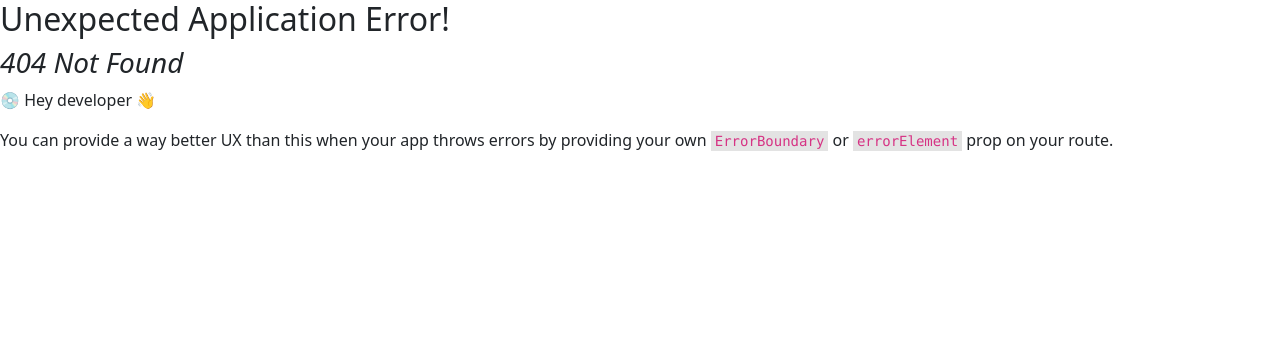
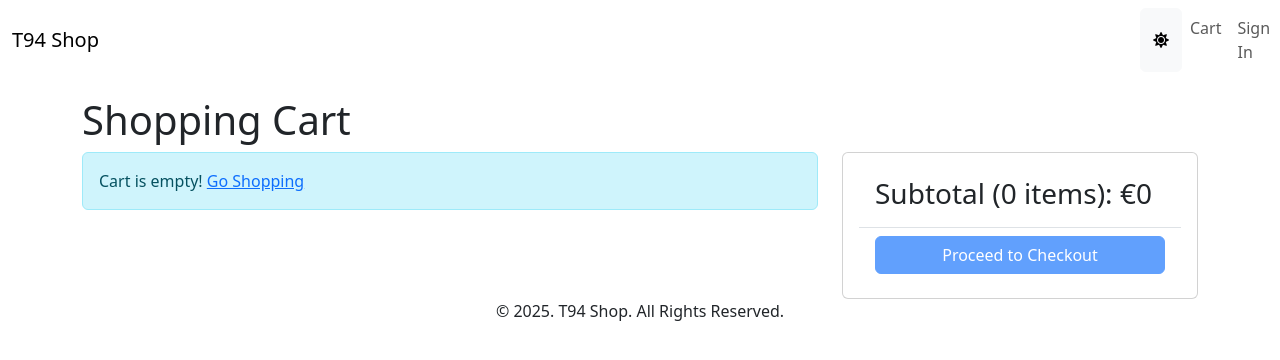
Before and after one commit to DozyXYZ/ecom_MERN, a React (Vite) app in the folder ecom_fe/: page /cart in a window 1280 px wide. Before the commit this address had no page. Shown: the top 360 px of the page. Built offline with nearby package versions, Linux system fonts and the light colour scheme.

Commit message:
FE: Implemented CartPage with items quantity change and subtotal calculations

```diff
--- a/ecom_fe/src/index.css
+++ b/ecom_fe/src/index.css
@@ -19,3 +19,7 @@
 img.large {
   max-width: 100%;
 }
+
+img.thumbnail {
+  height: 80px;
+}
--- a/ecom_fe/src/main.tsx
+++ b/ecom_fe/src/main.tsx
@@ -16,6 +16,7 @@
 import { QueryClient, QueryClientProvider } from "@tanstack/react-query";
 import { ReactQueryDevtools } from "@tanstack/react-query-devtools";
 import { StoreProvider } from "./Store.tsx";
+import CartPage from "./pages/CartPage.tsx";
 
 axios.defaults.baseURL =
   process.env.NODE_ENV === "development" ? "http://localhost:4000" : "/";
@@ -25,6 +26,7 @@
     <Route path="/" element={<App />}>
       <Route index={true} element={<Home />} />
       <Route path="product/:slug" element={<ProductDetails />} />
+      <Route path="cart" element={<CartPage />} />
     </Route>
   )
 );
--- /dev/null
+++ b/ecom_fe/src/pages/CartPage.tsx
@@ -0,0 +1,125 @@
+import { useContext } from "react";
+import { Link, useNavigate } from "react-router-dom";
+import { Store } from "../Store";
+import type { ICartItem } from "../types/Cart";
+import { toast } from "react-toastify";
+import { Button, Card, Col, ListGroup, Row } from "react-bootstrap";
+import MessageBox from "../components/MessageBox";
+
+const CartPage = () => {
+  const navigate = useNavigate();
+
+  const {
+    state: {
+      mode,
+      cart: { cartItems },
+    },
+    dispatch,
+  } = useContext(Store);
+
+  const updateCartHandler = (item: ICartItem, quantity: number) => {
+    if (item.countInStock < quantity) {
+      toast.warn("Sorry. Product is out of stock");
+      return;
+    }
+    dispatch({ type: "CART_ADD_ITEM", payload: { ...item, quantity } });
+  };
+
+  const checkoutHandler = () => {
+    navigate("/signin?redirect=/shipping");
+  };
+
+  return (
+    <div>
+      <h1>Shopping Cart</h1>
+
+      <Row>
+        <Col md={8}>
+          {cartItems.length === 0 ? (
+            <MessageBox>
+              Cart is empty! <Link to="/">Go Shopping</Link>
+            </MessageBox>
+          ) : (
+            <ListGroup>
+              {cartItems.map((item: ICartItem) => (
+                <ListGroup.Item key={item._id}>
+                  <Row className="align-items-center">
+                    <Col md={4}>
+                      <img
+                        src={item.image}
+                        alt={item.name}
+                        className="img-fluid rounded thumbnail"
+                      />{" "}
+                      <Link to={`/product/${item.slug}`}>{item.name}</Link>
+                    </Col>
+
+                    <Col md={3}>
+                      <Button
+                        onClick={() =>
+                          updateCartHandler(item, item.quantity - 1)
+                        }
+                        variant={mode}
+                        disabled={item.quantity === 1}
+                      >
+                        <i className="fas fa-minus-circle" />
+                      </Button>{" "}
+                      <span>{item.quantity}</span>{" "}
+                      <Button
+                        onClick={() =>
+                          updateCartHandler(item, item.quantity + 1)
+                        }
+                        variant={mode}
+                        disabled={item.quantity === item.countInStock}
+                      >
+                        <i className="fas fa-plus-circle" />
+                      </Button>
+                    </Col>
+
+                    <Col md={3}>${item.price}</Col>
+
+                    <Col md={2}>
+                      <Button variant={mode}>
+                        <i className="fas fa-trash" />
+                      </Button>
+                    </Col>
+                  </Row>
+                </ListGroup.Item>
+              ))}
+            </ListGroup>
+          )}
+        </Col>
+
+        <Col md={4}>
+          <Card>
+            <Card.Body>
+              <ListGroup variant="flush">
+                <ListGroup.Item>
+                  <h3>
+                    Subtotal ({cartItems.reduce((a, c) => a + c.quantity, 0)}{" "}
+                    items): €
+                    {cartItems.reduce((a, c) => a + c.price * c.quantity, 0)}
+                  </h3>
+                </ListGroup.Item>
+
+                <ListGroup.Item>
+                  <div className="d-grid">
+                    <Button
+                      type="button"
+                      variant="primary"
+                      onClick={checkoutHandler}
+                      disabled={cartItems.length === 0}
+                    >
+                      Proceed to Checkout
+                    </Button>
+                  </div>
+                </ListGroup.Item>
+              </ListGroup>
+            </Card.Body>
+          </Card>
+        </Col>
+      </Row>
+    </div>
+  );
+};
+
+export default CartPage;
```
